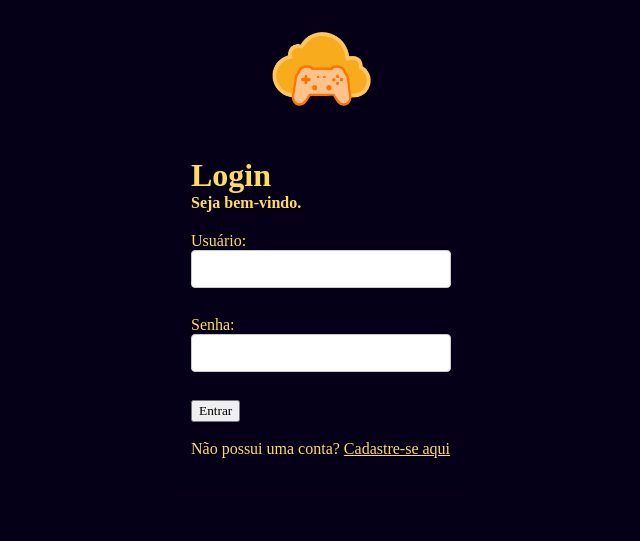
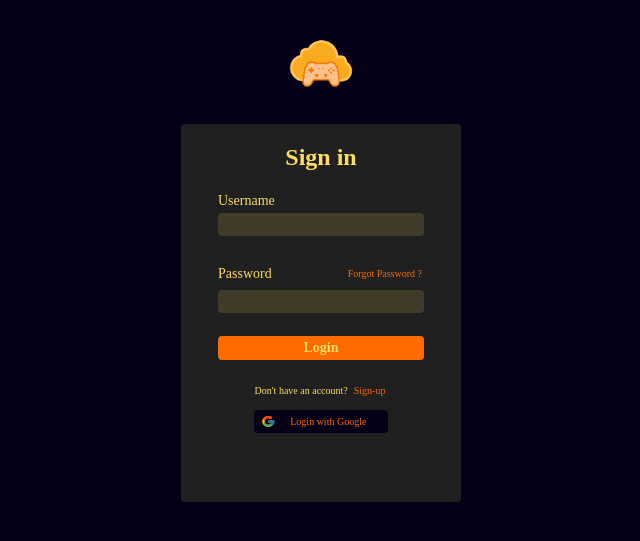
Before and after one commit to Jef-RS/SaveSync, a Flask app: page /login in a window 1280 px wide. Shown: the top 541 px of the page, without its empty margins (319-959 px from the left). Run offline with Flask 3, Linux system fonts and the light colour scheme; some web fonts are replaced.

Commit message:
Painel login modifications

```diff
--- a/Backend/routes/static/css/global.css
+++ b/Backend/routes/static/css/global.css
@@ -6,6 +6,7 @@
   --bg_color: #202020;
   --text_color: #FEDC62;
   --text_color_secondary: #FD6A00;
+  --bg_input: rgba(254, 220, 98, 0.15);
 }
 
 input{
@@ -30,6 +31,13 @@ body {
   transition: 180ms all ease;
 }
 
+.hover_2:hover {
+  background: rgba(180, 99, 66, 0.829);
+  color: #f8e08b;
+  cursor: pointer;
+  transition: 180ms all ease;
+}
+
 .container {
   padding: 20px;
 }
--- a/Backend/routes/static/css/login/index.css
+++ b/Backend/routes/static/css/login/index.css
@@ -1,55 +1,141 @@
-body {
-
-    font-family: Arial, sans-serif;
-    margin: 0;
-    padding: 0;
+.login__header {
+  display: flex;
+  justify-content: center;
 }
 
-  .login-container {
-    width: 300px;
-
-    margin-top: 0px auto;
-    margin-left: auto;
-    margin-right: auto;
-
-    border-radius: 4px;
-    box-shadow: 0px 2px 10px rgba(0, 0, 0, 0.1);
-    padding: 20px;
+.login__header__image {
+  width: 84px;
 }
 
-  h2 {
-    text-align: center;
-    color: #333;
+.login__main {
+  width: 280px;
+  height: 378px;
+  border-radius: 4px;
+  margin: auto;
+  background: var(--bg_color);
 }
 
-  form {
-    margin-top: 20px;
+.login__main__form {
+  display: flex;
+  flex-direction: column;
+  margin: auto;
+  height: 181px;
+  width: 206px;
 }
-  .image-container{
+
+.login__main__form:nth-child(1) {
   text-align: center;
-    margin-bottom: 0;
+}
 
+.login__main__title {
+  font-size: 24px;
+  font-weight: 700;
+  margin-bottom: 22px;
 }
-  input[type="text"],
-  input[type="password"] {
-    width: 100%;
-    padding: 10px;
-    margin-bottom: 10px;
-    border: 1px solid #ccc;
+
+.login__main__label {
+  margin-right: auto;
+  font-weight: 400;
+  font-size: 14px;
+}
+
+.login__main__label:first-of-type {
+  margin-bottom: 4px;
+}
+
+.login__main__recovery {
+  font-size: 10px;
+  font-weight: 300;
+  color: var(--text_color_secondary);
+}
+
+.login__main__recovery:first-of-type {
+  height: 80%;
+  border-radius: 4px;
+  padding: 2px;
+  text-align: center;
+}
+
+.login__main__recovery:hover,
+.login__main__link:hover {
+  background-color: var(--bg_input);
+  cursor: pointer;
+  transition: 180ms all ease-in;
+}
+
+.login__main__input {
+  border-radius: 4px;
+  background: var(--bg_input);
+  color: var(--text_color);
+  padding: 4px;
+  font-size: 12px;
+  font-weight: 300;
+  border: none;
+}
+
+.login__main__input:nth-of-type(1) {
+  margin-bottom: 30px;
+}
+
+.login__main__input:nth-of-type(2) {
+  margin-bottom: 23px;
+}
+
+.login__main__label__container {
+  display: flex;
+  justify-content: space-between;
+  margin-bottom: 4px;
+}
+
+.login__main__submit {
+  border-radius: 4px;
+  border: none;
+  font-size: 14px;
+  background: var(--text_color_secondary);
+  color: var(--text_color);
+  font-weight: 700;
+  margin-bottom: 23px;
+  cursor: pointer;
+  padding: 4px 0;
+}
+
+.login__main__register {
+  display: flex;
+  justify-content: center;
+  align-items: center;
+  font-size: 10px;
+  font-weight: 300;
+  margin-bottom: 12px;
+}
+
+.login__main__link {
+  color: var(--text_color_secondary);
+  text-decoration: none;
+  margin-left: 4px;
+  padding: 2px;
   border-radius: 4px;
 }
 
-  button[type="submit"] {
-    width: 100%;
-    padding: 10px;
-    background-color: #4CAF50;
-    color: #fff;
-    border: none;
+.login__main__google {
+  width: 134px;
+  display: flex;
+  align-items: center;
+  padding: 5px 7px;
+  margin: auto;
+  font-size: 8px;
   border-radius: 4px;
   cursor: pointer;
+  background: #050018;
 }
 
-  button[type="submit"]:hover {
-    background-color: #45a049;
+.login__main__google__icon {
+  width: 14.612px;
+  display: flex;
+  align-items: top;
 }
-s
+
+.login__main__google__text {
+  flex-grow: 1;
+  color: var(--text_color_secondary);
+  font-size: 10px;
+}
--- a/Backend/routes/templates/login.html
+++ b/Backend/routes/templates/login.html
@@ -14,23 +14,29 @@
     </script>
 </head>
 <body>
-    <div class="image-container">
-        <img style="width: 133px;" src="{{ url_for('static', filename='images/icon.png') }}" alt="Imagem">
-      </div>
-    <div class="login-container">
-    <h1>Login </h1>
-    <h4>{{ mensagem }}</h4>
-    {% if error %}
-        <p style="color: red;">{{ error }}</p>
-    {% endif %}
-    <form method="POST" action="/login">
-        <label for="username">Usuário:</label>
-        <input type="text" name="username" id="username" required><br><br>
-        <label for="password">Senha:</label>
-        <input type="password" name="password" id="password" required><br><br>
-        <input type="submit" value="Entrar">
-    </form>
-    <br>
-    <p>Não possui uma conta? <a href="/cadastro">Cadastre-se aqui</a></p>
+    <header class="login__header container">
+        <img class="login__header__image" src="{{ url_for('static', filename='images/icon.png') }}" alt="Logo SaveSync">
+    </header>
+    <main class="login__main container">
+        <form class="login__main__form" method="POST" action="/login">
+            <h2 class="login__main__title">Sign in</h2>
+            {% if error %}
+                <p style="color: rgb(218, 97, 97); font-size: 8px; margin-bottom: 8px;">{{ error }}</p>
+            {% endif %}
+            <label class="login__main__label" for="username">Username</label>
+            <input class="login__main__input" type="text" name="username" id="username" required>
+            <div class="login__main__label__container">
+                <label class="login__main__label" for="password">Password</label>
+                <small class="login__main__recovery">Forgot Password ?</small>
+            </div>
+            <input class="login__main__input" type="password" name="password" id="password" required>
+            <input class="login__main__submit hover_2" type="submit" value="Login">
+            <small class="login__main__register">Don't have an account? <a class="login__main__link" href="/cadastro">Sign-up</a></small>
+            <div class="login__main__google hover_2">
+                <img class="login__main__google__icon" src="../static/images/google_icon.svg" alt="">
+                <p class="login__main__google__text hover_2">Login with Google</p>
+            </div>
+        </form>
+    </main>
 </body>
 </html>
```
Also changed, not shown: Backend/routes/static/images/google_icon.svg (added). Lines whose indentation alone changed are shown as unchanged.
